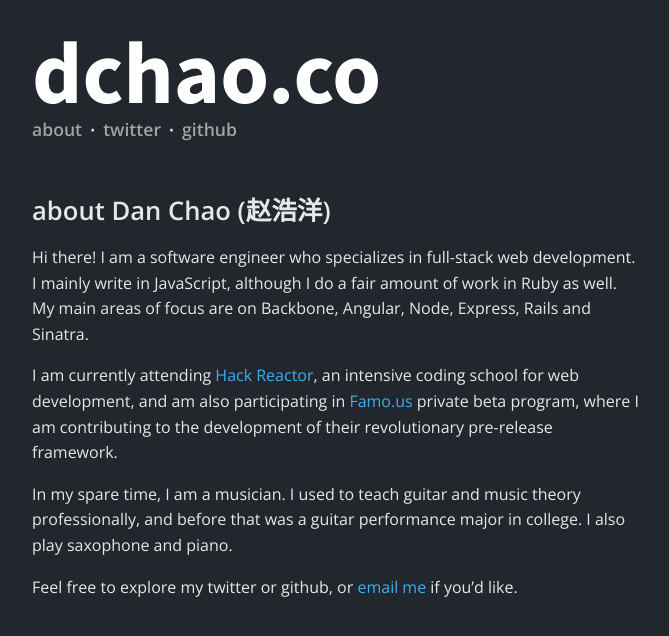
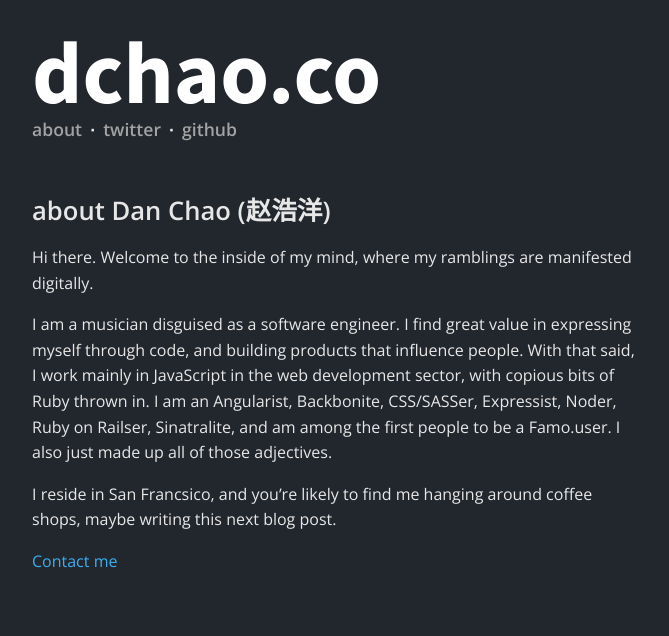
Before and after one commit to bioball/bioball.github.io, a Jekyll site: the page built from about.md, in a window 1280 px wide. Shown: the top 636 px of the page, without its empty margins (64-733 px from the left). Built offline with Jekyll 4.4.1, drawn with Linux system fonts in a browser that asks for light colours; Markdown is read by kramdown in place of the engine named in the settings.

Commit message:
new post

```diff
--- a/about.md
+++ b/about.md
@@ -6,10 +6,10 @@ title: about Dan Chao
 about Dan Chao (赵浩洋)
 ======================
 
-Hi there! I am a software engineer who specializes in full-stack web development. I mainly write in JavaScript, although I do a fair amount of work in Ruby as well. My main areas of focus are on Backbone, Angular, Node, Express, Rails and Sinatra.
+Hi there. Welcome to the inside of my mind, where my ramblings are manifested digitally.
 
-I am currently attending [Hack Reactor](http://www.hackreactor.com), an intensive coding school for web development, and am also participating in [Famo.us](http://famo.us) private beta program, where I am contributing to the development of their revolutionary pre-release framework.
+I am a musician disguised as a software engineer. I find great value in expressing myself through code, and building products that influence people. With that said, I work mainly in JavaScript in the web development sector, with copious bits of Ruby thrown in. I am an Angularist, Backbonite, CSS/SASSer, Expressist, Noder, Ruby on Railser, Sinatralite, and am among the first people to be a Famo.user. I also just made up all of those adjectives.
 
-In my spare time, I am a musician. I used to teach guitar and music theory professionally, and before that was a guitar performance major in college. I also play saxophone and piano.
+I reside in San Francsico, and you're likely to find me hanging around coffee shops, maybe writing this next blog post.
 
-Feel free to explore my twitter or github, or [email me](mailto:daniel.h.chao@gmail.com) if you'd like.
+[Contact me](mailto:daniel.h.chao@gmail.com)
```
Also changed, not shown: _posts/2014-02-06-poing-pain-and-growth.md (added, +70 -0 lines).
